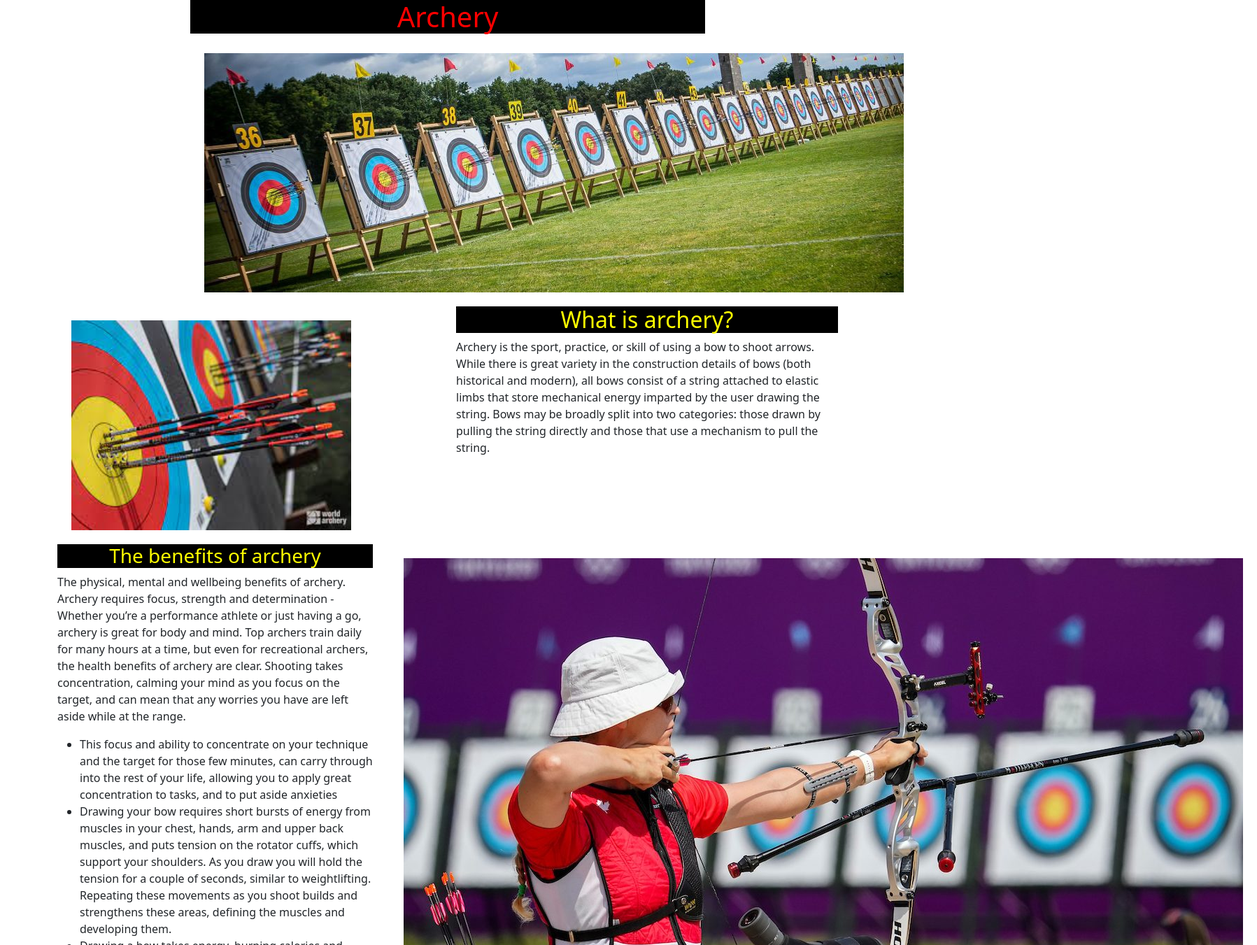
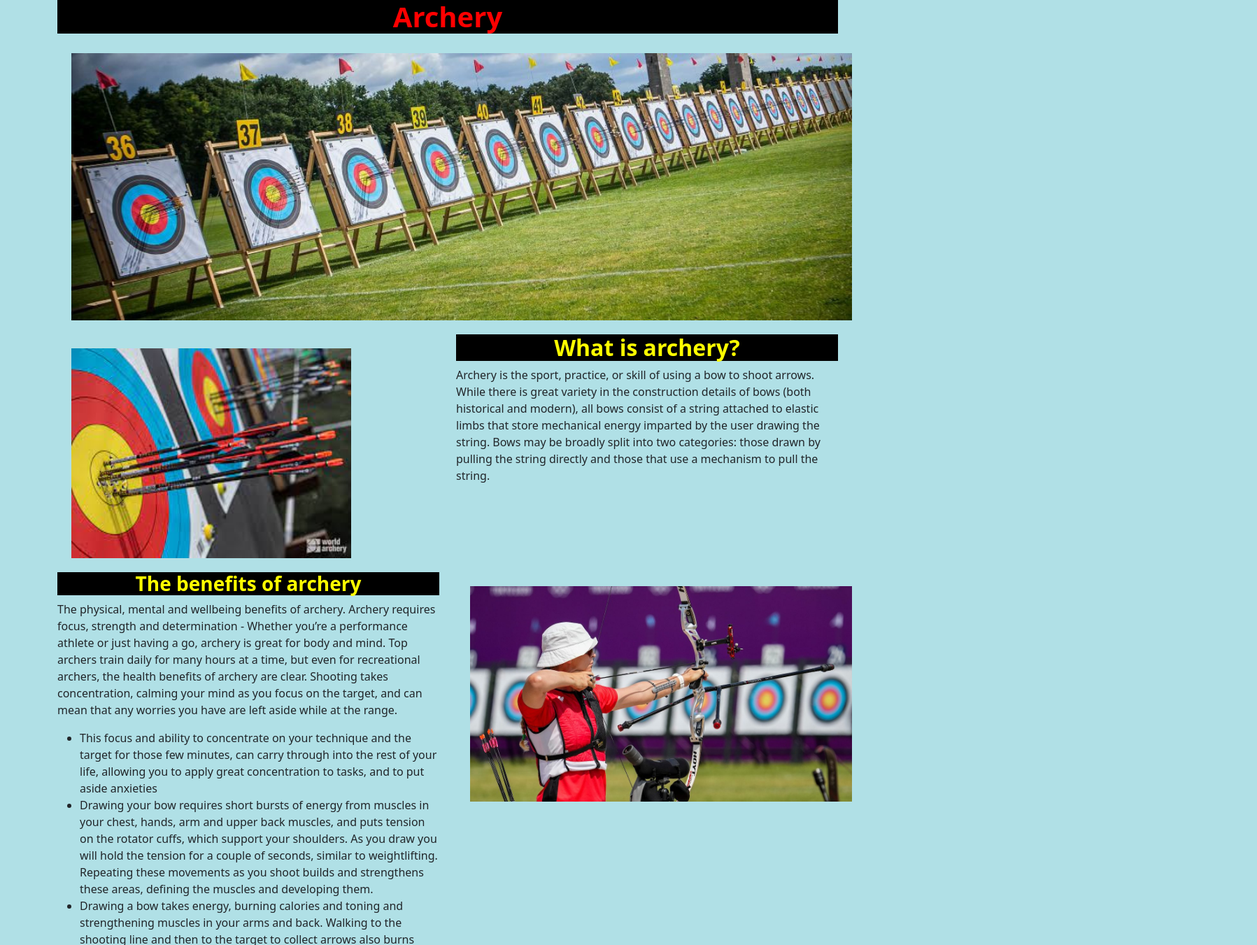
Before and after one commit to xeniachrysostomou/xeniachryostomou, a plain HTML site: page index.html in a window 1280 px wide. Shown: the top 1351 px of the page at 70% size, 1797 px wide, since content can reach past the window. Drawn offline with nearby package versions, Linux system fonts and the light colour scheme.

Commit message:
Add files via upload

```diff
--- a/css/style.css
+++ b/css/style.css
@@ -8,6 +8,7 @@ h2,h3{
 }
 h1,h2,h3{
 		text-align:center;
+		font-weight:800;
 
 }
 img{
@@ -17,3 +18,17 @@ img{
 	width:400px;
 	height:300px;
 }
+h1{
+	margin:20p;
+	text
+}
+body{
+	background-color:powderblue;
+}
+.eikona{
+	width: 100%;
+	align-content: center;
+}
+.eikona2{
+		width: 100%;
+}
--- a/index.html
+++ b/index.html
@@ -11,13 +11,9 @@
 	<body>
 		<div class="container">
 			<div class="row">
-				<div class="col-md-2">
-				</div>
-				<div class="col-md-8">
+				<div class="col-md-12">
 					<h1>Archery</h1>
-					<img src="img/image 5.jpg">
-				</div>
-				<div class="col-md-2">
+					<img class="eikona" src="img/image 5.jpg">
 				</div>
 			</div>
 			<div class="row">
@@ -30,7 +26,7 @@
 				</div>
 			</div>
 			<div class="row">
-				<div class="col-md-5">
+				<div class="col-md-6">
 					<h3>The benefits of archery</h2>
 					<p>The physical, mental and wellbeing benefits of archery. Archery requires focus, strength and determination - Whether you’re a performance athlete or just having a go, archery is great for body and mind. Top archers train daily for many hours at a time, but even for recreational archers, the health benefits of archery are clear. Shooting takes concentration, calming your mind as you focus on the target, and can mean that any worries you have are left aside while at the range.
 					</p>
@@ -42,8 +38,8 @@
 						</li>
 					</ul>
 				</div>
-				<div class="col-md-7">
-					<img src="img/image 2.webp">
+				<div class="col-md-6">
+					<img class="eikona2" src="img/image 2.webp">
 				</div>
 			</div>
 			<div class="row">
```
